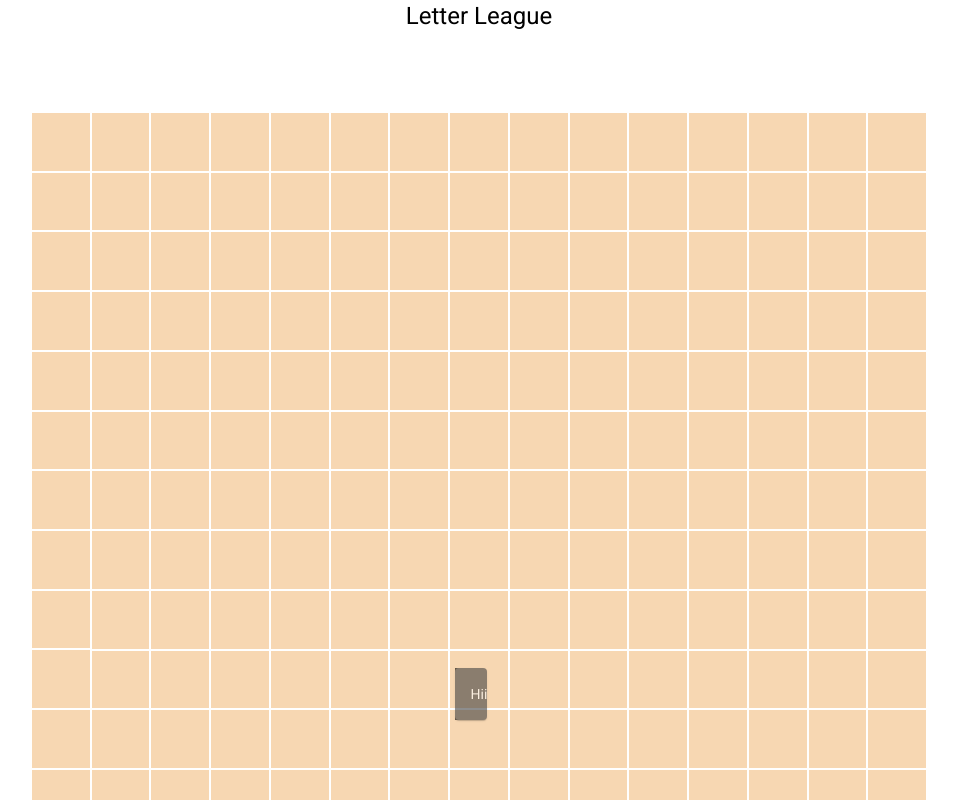
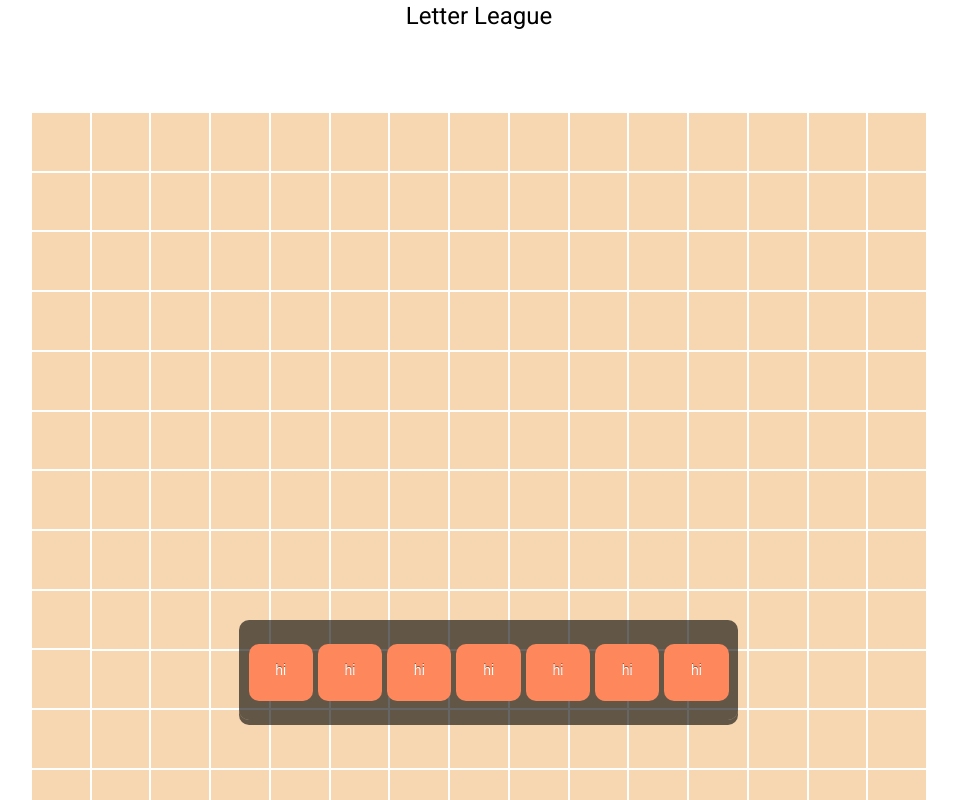
Before and after one commit to mdrokz/letter_leage_angular, an Angular app: page / in a window 1280 px wide. Shown: the top 800 px of the page, without its empty margins (161-1118 px from the left). Built offline with nearby package versions, Linux system fonts and the light colour scheme.

Commit message:
improve letter tray & add mixins

```diff
--- a/src/app/letter-tray/letter-tray.component.html
+++ b/src/app/letter-tray/letter-tray.component.html
@@ -1,5 +1,9 @@
 <div class="trayContainer">
-    <div class="lettertray">
-        <mat-card>Hii</mat-card>
-    </div>
+    <mat-card class="lettertray">
+        <!-- <mat-card> -->
+            <div *ngFor="let alphaBox of alphabets">
+                <mat-card class="alphabet_Container">hi</mat-card>
+            </div>
+        <!-- </mat-card> -->
+    </mat-card>
 </div>
--- a/src/app/letter-tray/letter-tray.component.scss
+++ b/src/app/letter-tray/letter-tray.component.scss
@@ -1,8 +1,21 @@
-@mixin card($color,$alpha) {
+@mixin card($color) {
     background-color: $color;
-    opacity: $alpha;
-    border-radius: 10;
+    // opacity: $alpha;
+    border-radius:  10px;
+    -webkit-transition: all 0s ease-out;
+	-moz-transition: all 0s ease-out;
+	-o-transition: all 0s ease-out;
+	-ms-transition: all 0s ease-out;
+	transition: all 0s ease-out;
+	font-family: Arial, "Helvetica", sans-serif;
+	text-align: center;
+	text-shadow: 0px -1px 0px rgba(0,0,0,0.4);
+    -webkit-box-shadow: 0px 5px 0px 0px $color;
+	box-shadow: 0px 5px 0px 0px $color;
 }
+
+$letter_orange: rgba(254,136,91,1);
+$letter_tray_bg: rgba(0,0,0,0.6);
 
 .trayContainer{
     display: grid;
@@ -13,6 +26,15 @@
 }
 
 .lettertray{
-    width: 30%;
-    @include card(black,0.6);
+    display:grid;
+    width: 30rem;
+    @include card($letter_tray_bg);
+    text-align: center;
+    grid-template-columns: repeat(7,auto);
+    grid-column-gap: 5px;
+    padding: 5% 2%;
 }
+
+.alphabet_Container{
+    @include card($letter_orange);
+}
--- a/src/app/letter-tray/letter-tray.component.ts
+++ b/src/app/letter-tray/letter-tray.component.ts
@@ -7,6 +7,8 @@ import { Component, OnInit } from '@angular/core';
 })
 export class LetterTrayComponent implements OnInit {
 
+  alphabets:any= new Array(7).fill(0);
+
   constructor() { }
 
   ngOnInit(): void {
--- a/src/app/utils/constants.ts
+++ b/src/app/utils/constants.ts
@@ -11,10 +11,6 @@ declare global {
         shuffle: () => LetterBag
         generate: (length: number) => LetterBag
     }
-
-    // interface Math {
-    //     seedrandom: (seed: string, options?: SeedRandom) => () => number;
-    // }
 }
 
 const LETTERS: LetterBag = ["A", "B", "C", "D", "E", "F", "G", "H", "I", "J", "K", "L", "O", "M", "N", "P", "Q", "R", "S", "T", "U", "W", "W", "X", "Y", "Z"];
```
